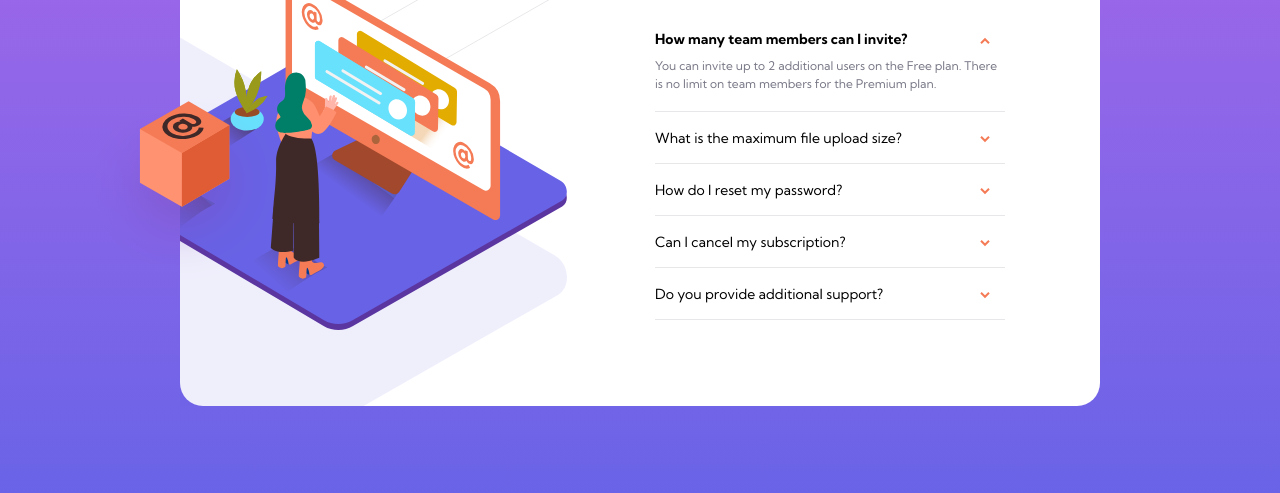
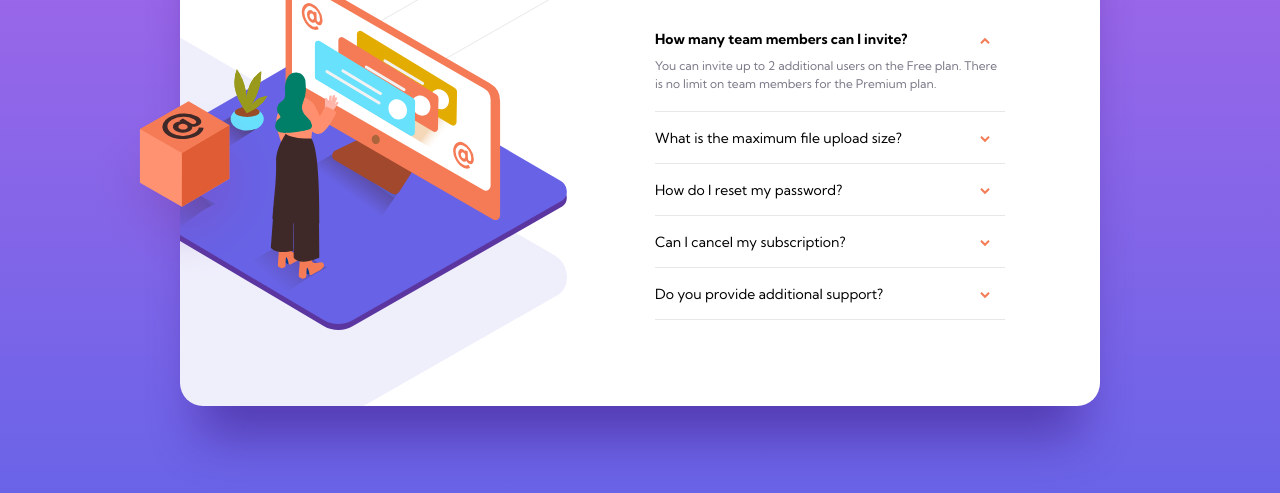
Before and after one commit to grizhlieCodes/faq-accordion, a plain HTML site: page index.html in a window 1280 px wide. Shown: the part 249-742 px from the top of the page. Drawn offline with Linux system fonts and the light colour scheme.

Commit message:
added missing box shadow

```diff
--- a/styles/style.css
+++ b/styles/style.css
@@ -49,6 +49,7 @@ section.faq {
   gap: 2.8rem;
   width: 90%;
   max-width: 60rem;
+  box-shadow: 0px 50px 50px -20px rgba(53, 18, 122, 0.497159);
 }
 
 @media screen and (min-width: 1110px) {
```
